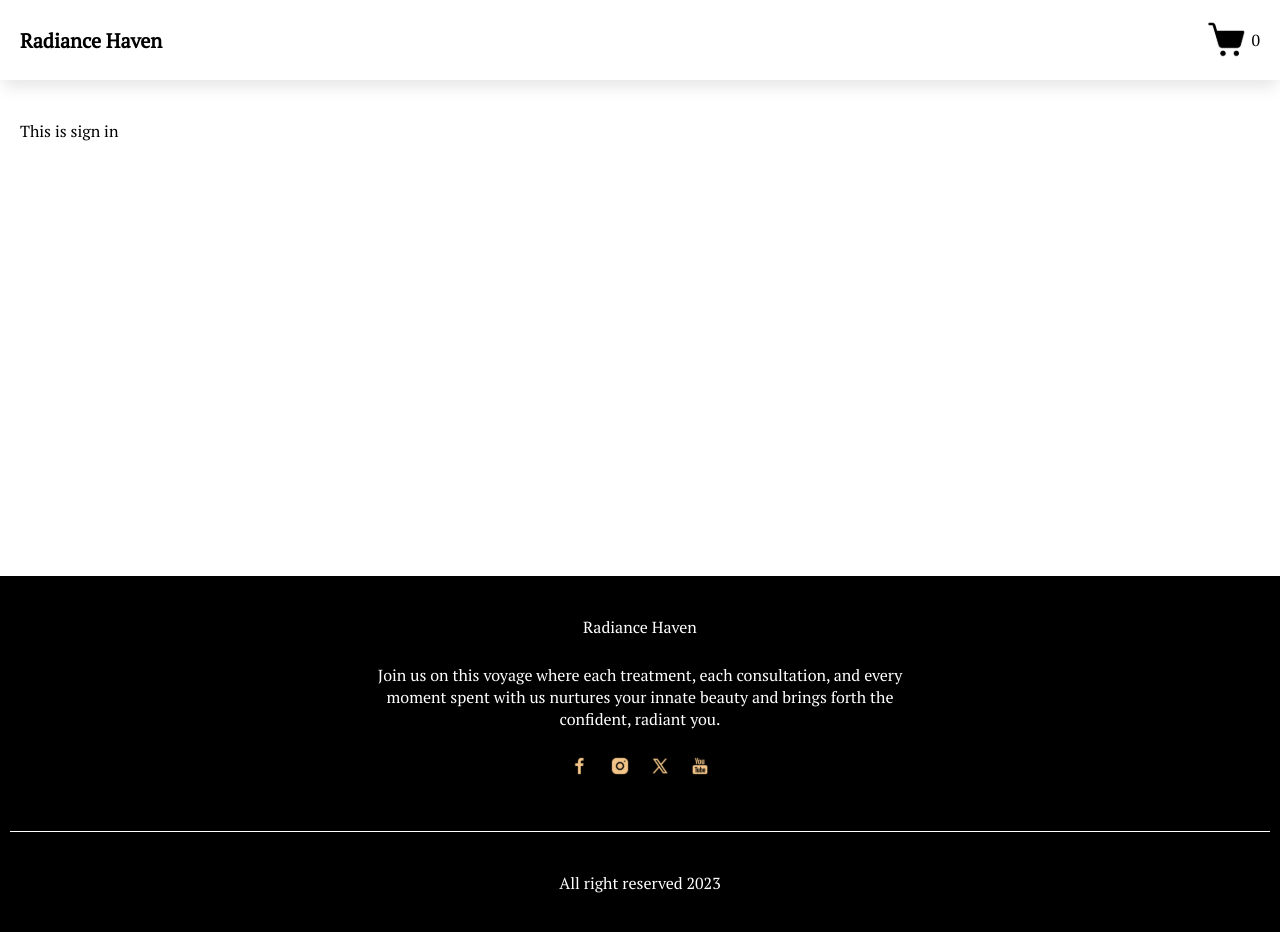
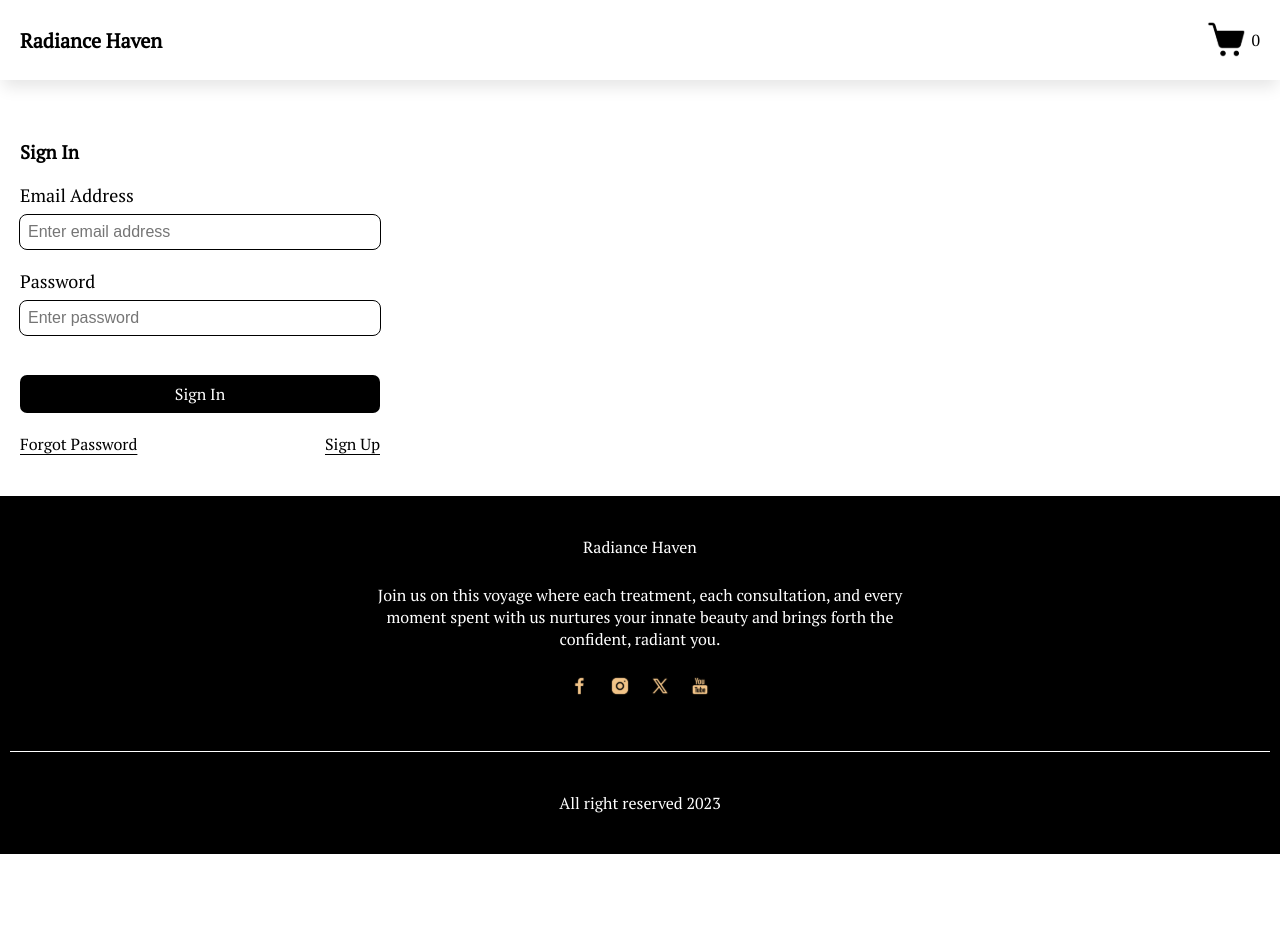
Before and after one commit to isaac-kg/salon, a React (Vite) app: page /sign-in in a window 1280 px wide. After the commit the page ends 854 px from the top, so only its background shows below. Built offline with nearby package versions, Linux system fonts and the light colour scheme.

Commit message:
ui for authentications

```diff
--- a/src/components/common/button/style.css
+++ b/src/components/common/button/style.css
@@ -1,10 +1,10 @@
 button {
   border: none;
   background-color: black;
-  padding: 12px 20px;
+  padding: 8px 18px;
   color: white;
   font-family: "PT Serif", serif;
-  font-size: 18px;
+  font-size: 16px;
   text-transform: capitalize;
   cursor: pointer;
   border-radius: 7px;
--- a/src/components/common/input/Input.tsx
+++ b/src/components/common/input/Input.tsx
@@ -2,20 +2,20 @@ import { FC } from "react"
 import "./style.css"
 
 interface InputProps {
-  type: string
-  label: string
+  type?: string
+  placeholder: string
   name: string
   value: string
   onChange: (e: any) => void
 }
 
-const Input: FC<InputProps> = ({ label, type, name, value, onChange }) => {
+const Input: FC<InputProps> = ({ placeholder, type = "text", name, value, onChange }) => {
   return (
     <input
       type={type}
       name={name}
       value={value}
-      placeholder={label}
+      placeholder={placeholder}
       onChange={onChange}
     />
   )
--- a/src/components/common/input/style.css
+++ b/src/components/common/input/style.css
@@ -1,10 +1,9 @@
-input{
-    padding: 12px;
-    font-size: 18px;
-    width: 100%;
-    background-color:  rgb(250, 231, 234);
-    border: none;
-    outline: solid 1px black;
-    box-sizing: border-box;
-    border-radius: 7px;
+input {
+  padding: 8px;
+  font-size: 16px;
+  width: 100%;
+  border: none;
+  outline: solid 1px black;
+  box-sizing: border-box;
+  border-radius: 7px;
 }
--- a/src/views/main/contact/index.tsx
+++ b/src/views/main/contact/index.tsx
@@ -13,8 +13,7 @@ const Contact = () => {
       </div>
       <div className="contact__email">
         <Input
-          type="text"
-          label="Enter your email"
+          placeholder="Enter your email"
           name="conactEmail"
           value={contactEmail}
           onChange={(e) => setContactEmail(e.target.value)}
--- a/src/views/signIn/index.tsx
+++ b/src/views/signIn/index.tsx
@@ -1,6 +1,51 @@
+import { Link } from "react-router-dom"
+import Button from "../../components/common/button/Button"
+import Input from "../../components/common/input/Input"
 import "./style.css"
 const SignIn = () => {
-  return <div className="sign-in">This is sign in</div>
+  return (
+    <div className="sign-in__container">
+      <div className="sign-in">
+        <h3>Sign In</h3>
+        <div className="sign-in__row">
+          <label className="sign-in__label">Email Address</label>
+          <Input
+            placeholder={"Enter email address"}
+            name={"username"}
+            value={""}
+            onChange={function (e: any): void {
+              throw new Error("Function not implemented.")
+            }}
+          />
+        </div>
+        <div className="sign-in__row">
+          <label className="sign-in__label">Password</label>
+          <Input
+            placeholder={"Enter password"}
+            name={"username"}
+            value={""}
+            onChange={function (e: any): void {
+              throw new Error("Function not implemented.")
+            }}
+          />
+        </div>
+        <div className="sign-in__row sign-in__row-button">
+          <Button
+            name={"Sign In"}
+            onClick={function (): void {
+              throw new Error("Function not implemented.")
+            }}
+            buttonType={"primary"}
+            width="100%"
+          />
+        </div>
+        <div className="sign-in__links">
+          <Link to={"/forgot-password"}>Forgot Password</Link>
+          <Link to={"/sign-up"}>Sign Up</Link>
+        </div>
+      </div>
+    </div>
+  )
 }
 
 export default SignIn
--- a/src/views/signIn/style.css
+++ b/src/views/signIn/style.css
@@ -1,6 +1,37 @@
+.sign-in__container {
+  min-height: 52vh;
+  display: flex;
+  max-width: 400px;
+}
 .sign-in {
   padding: var(--padding-sm);
-  min-height: 52vh;
+  margin: auto;
+  width: 100%;
+}
+
+.sign-in__row {
+  margin-bottom: 20px;
+}
+
+.sign-in__row-button {
+  margin-top: 40px;
+}
+
+.sign-in__label {
+  margin-bottom: 8px;
+  display: block;
+  font-size: 18px;
+}
+
+.sign-in__links{
+  display: flex;
+  justify-content: space-between;
+  color: #fff
+}
+
+.sign-in__links > a {
+  color: #000;
+  text-underline-position: under;
 }
 
 @media only screen and (min-width: 768px) {
--- a/src/views/signUp/index.tsx
+++ b/src/views/signUp/index.tsx
@@ -1,8 +1,88 @@
+import Button from "../../components/common/button/Button"
+import Input from "../../components/common/input/Input"
 import "./style.css"
 const SignUp = () => {
-  return <div className="sign-up">
-
-  </div>
+  return (
+    <div className="sign-up">
+      <h3>Sign Up</h3>
+      <div className="sign-up__row">
+        <label className="sign-up__label">Firstname</label>
+        <Input
+          placeholder={"Enter username"}
+          name={"username"}
+          value={""}
+          onChange={function (e: any): void {
+            throw new Error("Function not implemented.")
+          }}
+        />
+      </div>
+      <div className="sign-up__row">
+        <label className="sign-up__label">Lastname</label>
+        <Input
+          placeholder={"Enter username"}
+          name={"username"}
+          value={""}
+          onChange={function (e: any): void {
+            throw new Error("Function not implemented.")
+          }}
+        />
+      </div>
+      <div className="sign-up__row">
+        <label className="sign-up__label">Email Address</label>
+        <Input
+          placeholder={"Enter username"}
+          name={"username"}
+          value={""}
+          onChange={function (e: any): void {
+            throw new Error("Function not implemented.")
+          }}
+        />
+      </div>
+      <div className="sign-up__row">
+        <label className="sign-up__label">Phone Numbers</label>
+        <Input
+          placeholder={"Enter username"}
+          name={"username"}
+          value={""}
+          onChange={function (e: any): void {
+            throw new Error("Function not implemented.")
+          }}
+        />
+      </div>
+      <div className="sign-up__row">
+        <label className="sign-up__label">Password</label>
+        <Input
+          placeholder={"Enter password"}
+          name={"username"}
+          value={""}
+          onChange={function (e: any): void {
+            throw new Error("Function not implemented.")
+          }}
+        />
+      </div>
+      <div className="sign-up__row">
+        <label className="sign-up__label">Confirm Password</label>
+        <Input
+          placeholder={"Enter password"}
+          name={"username"}
+          value={""}
+          onChange={function (e: any): void {
+            throw new Error("Function not implemented.")
+          }}
+        />
+      </div>
+      <div className="sign-up__row sign-up__row-button">
+        <Button
+          name={"Sign Up"}
+          onClick={function (): void {
+            throw new Error("Function not implemented.")
+          }}
+          buttonType={"primary"}
+          width="100%"
+        />
+      </div>
+    </div>
+  )
 }
 
 export default SignUp
--- a/src/views/signUp/style.css
+++ b/src/views/signUp/style.css
@@ -1,8 +1,22 @@
 .sign-up {
   padding: var(--padding-sm);
   min-height: 52vh;
+  max-width: 400px;
 }
 
+.sign-up__row {
+  margin-bottom: 20px;
+}
+
+.sign-up__row-button {
+  margin-top: 40px;
+}
+
+.sign-up__label {
+  margin-bottom: 8px;
+  display: block;
+  font-size: 18px;
+}
 @media only screen and (min-width: 768px) {
   .sign-up {
     padding: var(--padding-lg);
```
